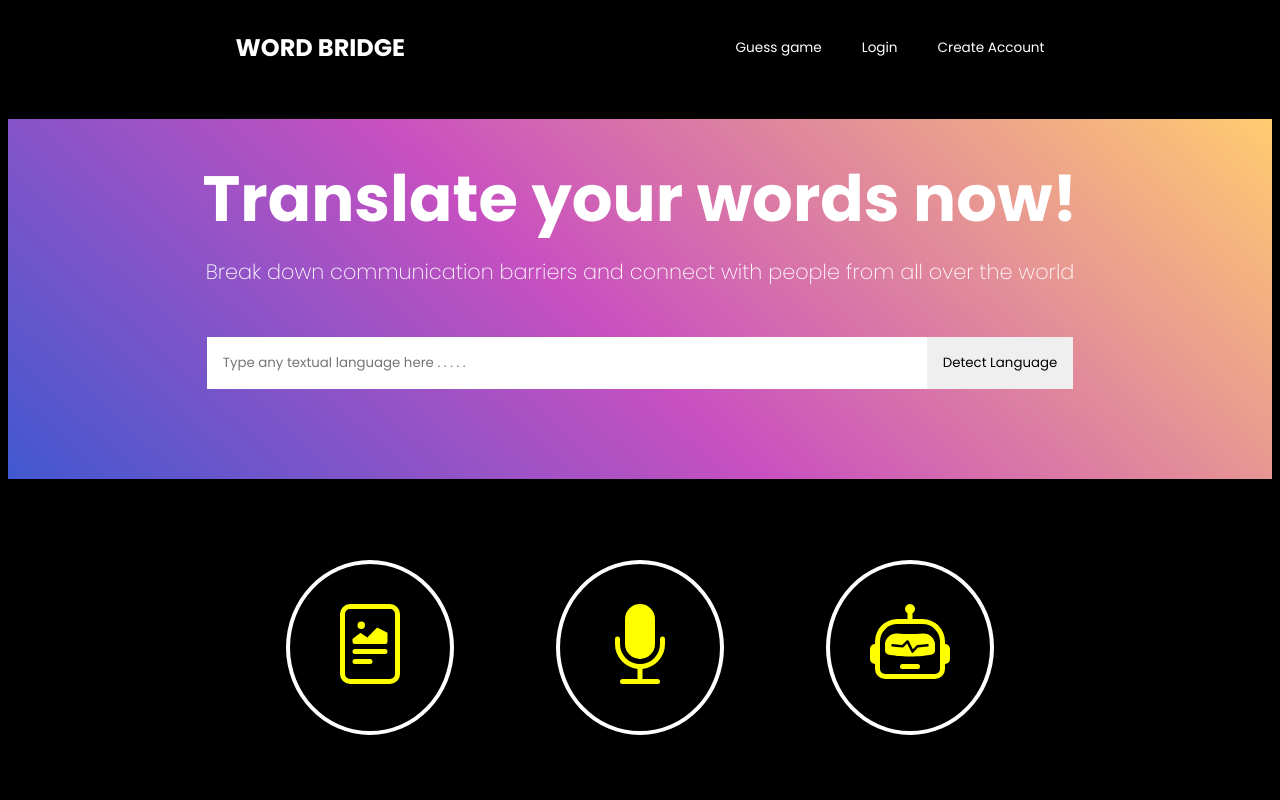
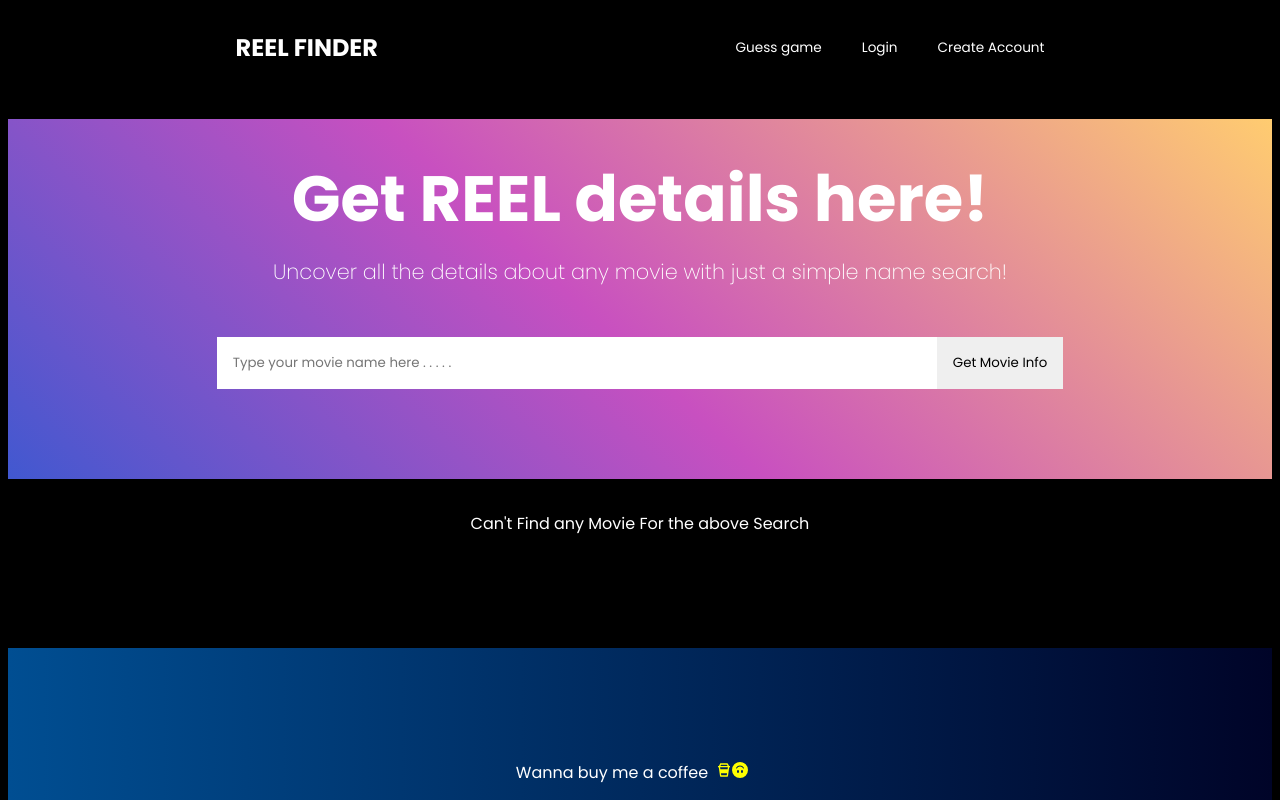
Before and after one commit to OwolabiCelina/reel_finder, a React (Create React App) app: page /home in a window 1280 px wide. Shown: the top 800 px of the page. Built offline with nearby package versions, Linux system fonts and the light colour scheme.

Commit message:
Refactored Application to Movie Search app

```diff
--- a/package.json
+++ b/package.json
@@ -6,6 +6,7 @@
     "@testing-library/jest-dom": "^5.16.5",
     "@testing-library/react": "^13.4.0",
     "@testing-library/user-event": "^13.5.0",
+    "axios": "^1.3.5",
     "react": "^18.2.0",
     "react-dom": "^18.2.0",
     "react-icons": "^4.8.0",
--- /dev/null
+++ b/src/components/MovieCard/MovieCard.css
@@ -0,0 +1,18 @@
+.card-container{
+    /* border: 1px solid white; */
+    /* padding: ; */
+    display: flex;
+    flex-direction: column;
+    max-width: 30rem;
+    overflow: hidden;
+    text-align: center;
+    justify-content: center;
+    align-items: center;
+    margin: 1rem auto;
+}
+.card-container p {
+display: block;
+max-width: 10rem;
+font-size: 1rem;
+
+}
--- /dev/null
+++ b/src/components/MovieCard/MovieCard.js
@@ -0,0 +1,18 @@
+import "./MovieCard.css";
+
+const MovieCard = ({Poster, Title, Type, Year, Id, handleClick}) => {
+
+
+        return (
+            <div className="card-container" onClick={(e) => handleClick(e)}>
+                    <img src={Poster} alt="poster-pics" style={{width: "20rem"}} />
+                    <p>{Title}</p>
+                    <span>{Year}</span>
+                    {/* <span>{Id}</span> */}
+
+            </div>
+        )
+
+}
+
+export default MovieCard;
--- a/src/components/header/header.js
+++ b/src/components/header/header.js
@@ -6,7 +6,7 @@ const Header = () => {
     return (
         <Container>
             <div className="header">
-                <div className="logo">WORD BRIDGE</div>
+                <div className="logo">REEL FINDER</div>
                 <div className="nav-links">
                     <ul>
                         {/* <li><Link to={"/detect-language"}> Detect language</Link></li> */}
--- a/src/components/hero/hero.js
+++ b/src/components/hero/hero.js
@@ -1,26 +1,76 @@
 import "./hero.css"
+import axios from "axios";
+import { useContext, useEffect, useState } from "react";
+import { useNavigate } from "react-router-dom";
+import { MovieContext } from "../../pages/homepage";
+
+
 
 
 const Hero = () => {
 
+  const [movieName, setmovieName] = useState("");
+
+  const {movieData, setMovieData} = useContext(MovieContext);
+
+  const options = {
+    method: "GET",
+    url: "https://movie-database-alternative.p.rapidapi.com/",
+    params: { s: movieName, r: "json", page: "1" },
+    headers: {
+      "X-RapidAPI-Key": "d834321b38msh0cdad8e30508789p119f2ajsn9ea9e60f7cd3",
+      "X-RapidAPI-Host": "movie-database-alternative.p.rapidapi.com",
+    },
+  };
+
+  const handleFormChange = (event) => {
+    event.preventDefault()
+      const value = event.target.value;
+      setmovieName(value)
+      console.log(movieName);
+  }
+
+
+
+  const detectLanguage = async (e) => {
+    e.preventDefault()
+
+     try {
+      let dataDetails = await axios(options);
+      if (dataDetails.status === 200){
+         console.log(dataDetails.data.Search);
+         setMovieData(dataDetails.data.Search);
+      }
+     }catch(err){
+      console.log(err.message)
+     }
+
+  }
+
     return (
       <div className="hero-bg">
         <div className="hero-text">
-          Translate your words now!
+          Get REEL details here!
           <p className="hero-text-desc">
-            Break down communication barriers and connect with people from all
-            over the world
+            Uncover all the details about any movie with just a simple name
+            search!
           </p>
         </div>
         <form>
-            <div className="detect-form">
-            <input name="detect-field"
-            placeholder="Type any textual language here . . . . ." />
-            <button>Detect Language</button>
-            </div>
+          <div className="detect-form">
+            <input
+              value={movieName}
+              name="detect-field"
+              onChange={handleFormChange}
+              placeholder="Type your movie name here . . . . ."
+            />
+            <button onClick={detectLanguage}>Get Movie Info</button>
+          </div>
         </form>
 
-        <div className="choose-lang"></div>
+        {/* <Main Title={movieDetails.Title} /> */}
+
+
       </div>
     );
 }
--- a/src/components/main/main.css
+++ b/src/components/main/main.css
@@ -1,38 +1,8 @@
-.icon-container{
+.main-container{
     display: flex;
     justify-content: space-around;
-    padding: 10% 0 10% 0;
+    max-width: 80%;
+    flex-wrap: wrap;
+    margin-inline: 10%;
+    padding: 2rem;
 }
-.text-icon{
-    font-size: 5rem;
-    color: yellow;
-}
-
-.icons{
-    border: 4px solid white;
-    padding: 2.5rem;
-    border-radius: 50%;
-    cursor: pointer;
-}
-.icons p{
-    display: none;
-    color: white;
-    margin-top: 30px;
-}
-
-.icons:hover {
-    padding: 2.7rem;
-    background-image: var(--lightBlue-gradient);
-    border: none;
-
-    transition: 0.55s ease;
-}
-.icons:hover p{
-    display: block;
-
-}
-.icons:hover  .text-icon{
-    background-color: white;
-    display: none;
-
-}
--- a/src/components/main/main.js
+++ b/src/components/main/main.js
@@ -3,30 +3,39 @@ import Container from "../container/container";
 import { BsFileRichtext } from "react-icons/bs";
 import { BsFillMicFill } from "react-icons/bs";
 import { BsRobot } from "react-icons/bs";
+import { useContext } from "react";
+import { MovieContext } from "../../pages/homepage";
+import MovieCard from "../MovieCard/MovieCard";
 
 
 
 const Main = () => {
 
+  const {movieData, setMovieData} = useContext(MovieContext);
+  console.log("consoling moviedata in main");
+  console.log(movieData);
+
+  const handleClick = (e,id) => {
+    console.log("clicking");
+    e.preventDefault();
+    alert(id)
+
+  }
+
+
     return (
-      <Container>
-        <div className="icon-container">
-          <div className="icons">
-            <BsFileRichtext className="text-icon" />
-            <p>Translate</p>
-          </div>
+      <div className="main-container">
+             {movieData.length !== 0 ? movieData.map(movies => (
+          <MovieCard handleClick= {(e) => handleClick(e,movies.imdbID)}
+          Poster={movies.Poster}
+          Title={movies.Title}
+          Type={movies.Type}
+          Year={movies.Year}
+          Id={movies.imdbID}
+          />
+          )) : "Can't Find any Movie For the above Search"}
 
-          <div className="icons">
-            <BsFillMicFill className="text-icon" />
-            <p>Transcribe</p>
-          </div>
-
-          <div className="icons">
-            <BsRobot className="text-icon" />
-            <p>paraphrase</p>
-          </div>
-        </div>
-      </Container>
+      </div>
     );
 }
 
--- a/src/pages/homepage.js
+++ b/src/pages/homepage.js
@@ -2,14 +2,22 @@ import Header from "../components/header/header";
 import Hero from "../components/hero/hero";
 import Main from "../components/main/main";
 import Footer from "../components/footer/footer";
+import { createContext, useState } from "react";
+
+export const MovieContext = createContext();
 
 const HomePage = () => {
+
+  const [movieData, setMovieData] =  useState([]);
+
     return (
       <div className="homepage">
-        <Header />
-        <Hero />
-        <Main />
-        <Footer />
+        <MovieContext.Provider value={{movieData, setMovieData}}>
+          <Header />
+          <Hero />
+          <Main />
+          <Footer />
+        </MovieContext.Provider>
       </div>
     );
 }
--- a/src/routes/pageRouter.js
+++ b/src/routes/pageRouter.js
@@ -1,5 +1,6 @@
 import { Route, Routes } from "react-router-dom";
 import HomePage from "../pages/homepage";
+import Main from "../components/main/main";
 
 
 
@@ -8,6 +9,7 @@ const PageRouter = () => {
         <div>
             <Routes>
                 <Route path="/home" element={<HomePage />} />
+                {/* <Route path="/home/main" element={<Main />} /> */}
             </Routes>
 
         </div>
```
Also changed, not shown: src/json/Languages.js (added, +61 -0 lines), 1 other file (tests, documents, lock files or other folders).
